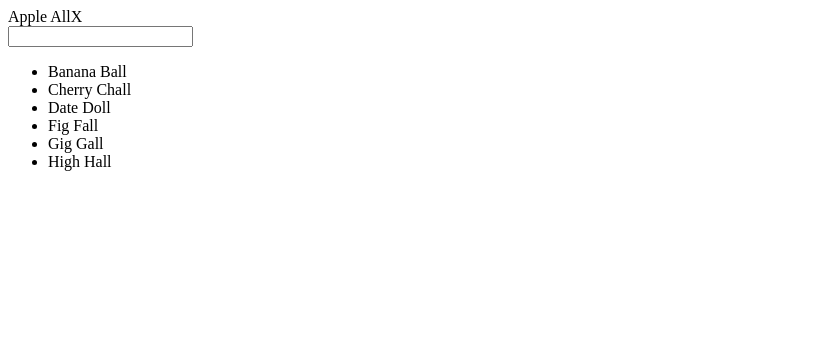
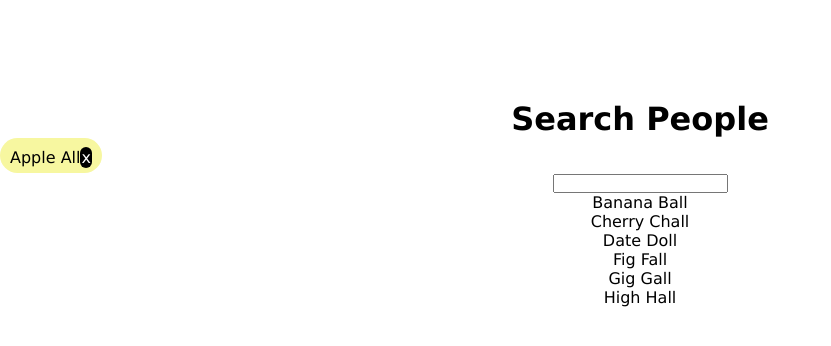
Before and after one commit to kriyanshii/search-value, a React (Vite) app: page / in a window 1280 px wide. Both pictures are taken after a click on the item "Apple All". Shown: the top 346 px of the page, without its empty margins (0-831 px from the left). Built offline with nearby package versions, Linux system fonts and the light colour scheme.

Commit message:
search improved

```diff
--- a/package.json
+++ b/package.json
@@ -17,6 +17,7 @@
 		"tailwindcss": "npm:@tailwindcss/postcss7-compat@^2.2.17"
 	},
 	"dependencies": {
+		"@fortawesome/fontawesome-svg-core": "^6.5.1",
 		"@headlessui/react": "^1.7.16",
 		"@heroicons/react": "^2.0.18",
 		"@radix-ui/react-accordion": "^1.1.2",
--- /dev/null
+++ b/src/App.css
@@ -0,0 +1,29 @@
+*{
+    margin: 0;
+    padding: 0;
+    font-family: 'Lucida Sans', 'Lucida Sans Regular', 'Lucida Grande', 'Lucida Sans Unicode', Geneva, Verdana, sans-serif;
+}
+
+body{
+    margin: 100px auto;
+    text-align: center;
+}
+
+li {
+    list-style: none;
+}
+
+.chip{
+    height: 15px;
+    width: fit-content;
+    border: 10px solid transparent;
+    border-radius: 20px;
+    background: rgb(247, 247, 160);
+}
+
+.chip span{
+    color: white;
+    border: 1px solid transparent;
+    border-radius: 20px;
+    background: black;
+}
--- a/src/App.js
+++ b/src/App.js
@@ -1,5 +1,5 @@
 import React, { useState } from 'react';
-// import './App.css'; // Create an App.css file for styling
+import './App.css'; // Create an App.css file for styling
 
 const App = () => {
   const People = ['Apple All', 'Banana Ball', 'Cherry Chall', 'Date Doll', 'Fig Fall', 'Gig Gall', 'High Hall'];
@@ -42,11 +42,12 @@ const App = () => {
 
   return (
     <div>
+      <h1>Search People </h1>
       <div>
         {chips.map((chip, index) => (
           <div key={index} className="chip">
             {chip}
-            <span onClick={() => handleChipRemove(chip)}>X</span>
+            <span onClick={() => handleChipRemove(chip)}>x</span>
           </div>
         ))}
         <input
```
Also changed, not shown: 2 other files (tests, documents, lock files or other folders).
